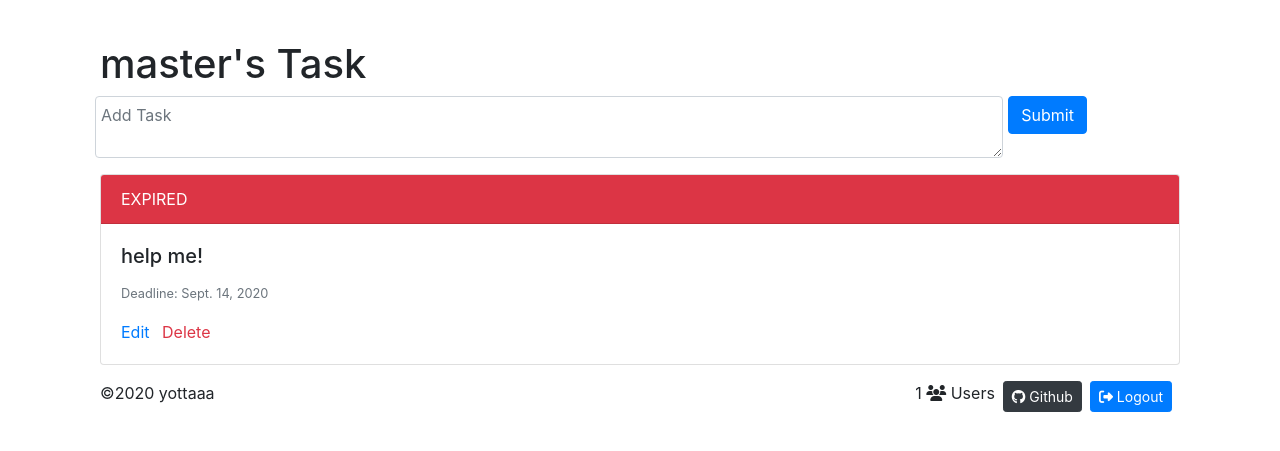
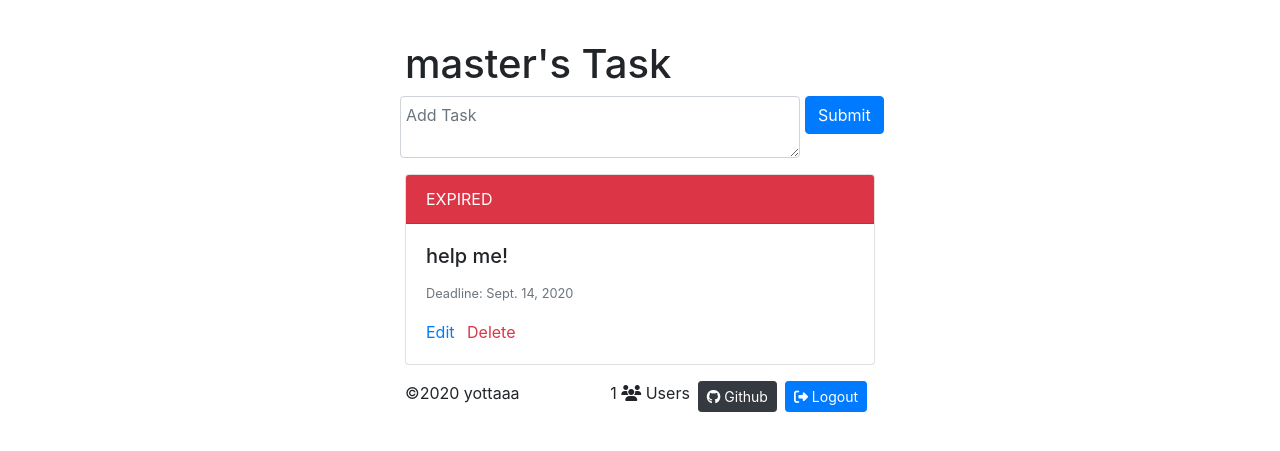
Before and after one commit to yottaaa/todowithdeadline, a Django app: page /todo/ in a window 1280 px wide. Shown: the top 451 px of the page. Run offline with Django 3.2, Linux system fonts and the light colour scheme; a user stored in the database is signed in; data comes from the database, SQL or seed files in the repository; some libraries are stand-ins or nearby versions.

Commit message:
change width of container

```diff
--- a/todoapp/templates/todoapp/index.html
+++ b/todoapp/templates/todoapp/index.html
@@ -4,7 +4,7 @@
         {% if not request.user.is_authenticated %}
             <p>You need to <a href="{% url 'loginview' %}">login</a></p>
         {% else %}
-        <div class="container">
+        <div style="width: 100%; max-width: 500px;">
             <div class="col-12">
                 <h1>{{ request.user.username }}'s Task</h1>
                 <form action="{% url 'addtask' %}" method="POST" class="form">
```
